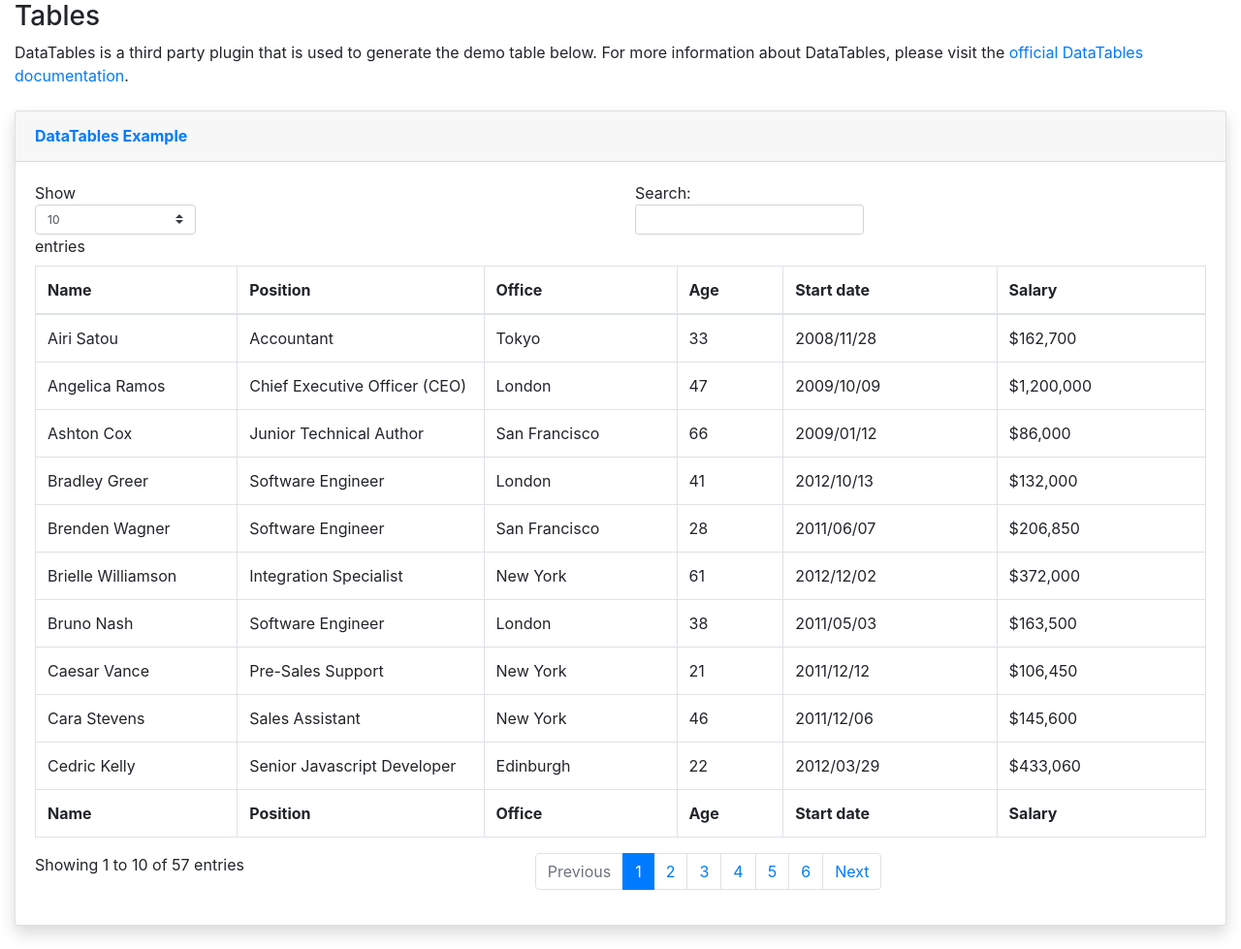
After one commit to Sammuel360/Project-Tcc, a PHP site: page /cidadaofisca/tema/admin/list.php in a window 1280 px wide. The commit adds this page. Shown: the whole page at 97% size. Run offline with PHP 8.4, Linux system fonts and the light colour scheme.

```diff
--- a/tema/admin/includes/menulateral.php
+++ b/tema/admin/includes/menulateral.php
@@ -5,7 +5,7 @@
         </div>
         <h1>Fiscal Cidadão</h1>
         <nav>
-            <a href="http://localhost/cidadaofisca/index.php?c=dashboard&a=index">🏠 Início</a>
+            <a href="http://localhost/cidadaofisca/tema/admin/main.php">🏠 Início</a>
             <a href="http://localhost/cidadaofisca/index.php?c=chamado&a=detalhesChamado">📊 Status</a>
             <a href="http://localhost/cidadaofisca/index.php?c=notificacoes&a=index">🔔 Notificações</a>
             <a href="http://localhost/cidadaofisca/index.php?c=chamado&a=abrirFormulario">📝 Chamados</a>
@@ -22,7 +22,7 @@
         <h3>Fiscal Cidadão</h3>
     </div>
     <ul class="list-unstyled components">
-        <li><a href="http://localhost/cidadaofisca/index.php?c=dashboard&a=index">🏠 Início</a></li>
+        <li><a href="http://localhost/cidadaofisca/tema/admin/main.php">🏠 Início</a></li>
         <li><a href="http://localhost/cidadaofisca/index.php?c=chamado&a=detalhesChamado">📊 Status</a></li>
         <li><a href="http://localhost/cidadaofisca/index.php?c=notificacoes&a=index">🔔 Notificações</a></li>
         <li><a href="http://localhost/cidadaofisca/index.php?c=usuario&a=perfil">👤 Perfil</a></li>
--- /dev/null
+++ b/tema/admin/list.php
@@ -0,0 +1,264 @@
+<!DOCTYPE html>
+<html lang="pt-BR">
+
+<head>
+    <meta charset="UTF-8">
+    <meta name="viewport" content="width=device-width, initial-scale=1.0">
+    <title>Detalhes do Chamado</title>
+    <link rel="stylesheet" href="https://stackpath.bootstrapcdn.com/bootstrap/4.1.3/css/bootstrap.min.css"
+        integrity="sha384-MCw98/SFnGE8fJT3GXwEOngsV7Zt27NXFoaoApmYm81iuXoPkFOJwJ8ERdknLPMO" crossorigin="anonymous">
+</head>
+
+<body>
+    <div class="container-fluid">
+
+        <!-- Page Heading -->
+        <h1 class="h3 mb-2 text-gray-800">Tables</h1>
+        <p class="mb-4">DataTables is a third party plugin that is used to generate the demo table below.
+            For more information about DataTables, please visit the <a target="_blank"
+                href="https://datatables.net">official DataTables documentation</a>.</p>
+
+        <!-- DataTales Example -->
+        <div class="card shadow mb-4">
+            <div class="card-header py-3">
+                <h6 class="m-0 font-weight-bold text-primary">DataTables Example</h6>
+            </div>
+            <div class="card-body">
+                <div class="table-responsive">
+                    <div id="dataTable_wrapper" class="dataTables_wrapper dt-bootstrap4">
+                        <div class="row">
+                            <div class="col-sm-12 col-md-6">
+                                <div class="dataTables_length" id="dataTable_length"><label>Show <select
+                                            name="dataTable_length" aria-controls="dataTable"
+                                            class="custom-select custom-select-sm form-control form-control-sm">
+                                            <option value="10">10</option>
+                                            <option value="25">25</option>
+                                            <option value="50">50</option>
+                                            <option value="100">100</option>
+                                        </select> entries</label></div>
+                            </div>
+                            <div class="col-sm-12 col-md-6">
+                                <div id="dataTable_filter" class="dataTables_filter"><label>Search:<input type="search"
+                                            class="form-control form-control-sm" placeholder=""
+                                            aria-controls="dataTable"></label></div>
+                            </div>
+                        </div>
+                        <div class="row">
+                            <div class="col-sm-12">
+                                <table class="table table-bordered dataTable" id="dataTable" width="100%"
+                                    cellspacing="0" role="grid" aria-describedby="dataTable_info" style="width: 100%;">
+                                    <thead>
+                                        <tr role="row">
+                                            <th class="sorting sorting_asc" tabindex="0" aria-controls="dataTable"
+                                                rowspan="1" colspan="1" aria-sort="ascending"
+                                                aria-label="Name: activate to sort column descending"
+                                                style="width: 86.8125px;">Name</th>
+                                            <th class="sorting" tabindex="0" aria-controls="dataTable" rowspan="1"
+                                                colspan="1" aria-label="Position: activate to sort column ascending"
+                                                style="width: 130.396px;">Position</th>
+                                            <th class="sorting" tabindex="0" aria-controls="dataTable" rowspan="1"
+                                                colspan="1" aria-label="Office: activate to sort column ascending"
+                                                style="width: 66.1667px;">Office</th>
+                                            <th class="sorting" tabindex="0" aria-controls="dataTable" rowspan="1"
+                                                colspan="1" aria-label="Age: activate to sort column ascending"
+                                                style="width: 30.1667px;">Age</th>
+                                            <th class="sorting" tabindex="0" aria-controls="dataTable" rowspan="1"
+                                                colspan="1" aria-label="Start date: activate to sort column ascending"
+                                                style="width: 70.9792px;">Start date</th>
+                                            <th class="sorting" tabindex="0" aria-controls="dataTable" rowspan="1"
+                                                colspan="1" aria-label="Salary: activate to sort column ascending"
+                                                style="width: 66.1458px;">Salary</th>
+                                        </tr>
+                                    </thead>
+                                    <tfoot>
+                                        <tr>
+                                            <th rowspan="1" colspan="1">Name</th>
+                                            <th rowspan="1" colspan="1">Position</th>
+                                            <th rowspan="1" colspan="1">Office</th>
+                                            <th rowspan="1" colspan="1">Age</th>
+                                            <th rowspan="1" colspan="1">Start date</th>
+                                            <th rowspan="1" colspan="1">Salary</th>
+                                        </tr>
+                                    </tfoot>
+                                    <tbody>
+
+
+
+
+
+
+
+
+
+
+
+
+
+
+
+
+
+
+
+
+
+
+
+
+
+
+
+
+
+
+
+
+
+
+
+
+
+
+
+
+
+
+
+
+
+
+
+
+
+
+
+
+
+
+
+
+
+                                        <tr class="odd">
+                                            <td class="sorting_1">Airi Satou</td>
+                                            <td>Accountant</td>
+                                            <td>Tokyo</td>
+                                            <td>33</td>
+                                            <td>2008/11/28</td>
+                                            <td>$162,700</td>
+                                        </tr>
+                                        <tr class="even">
+                                            <td class="sorting_1">Angelica Ramos</td>
+                                            <td>Chief Executive Officer (CEO)</td>
+                                            <td>London</td>
+                                            <td>47</td>
+                                            <td>2009/10/09</td>
+                                            <td>$1,200,000</td>
+                                        </tr>
+                                        <tr class="odd">
+                                            <td class="sorting_1">Ashton Cox</td>
+                                            <td>Junior Technical Author</td>
+                                            <td>San Francisco</td>
+                                            <td>66</td>
+                                            <td>2009/01/12</td>
+                                            <td>$86,000</td>
+                                        </tr>
+                                        <tr class="even">
+                                            <td class="sorting_1">Bradley Greer</td>
+                                            <td>Software Engineer</td>
+                                            <td>London</td>
+                                            <td>41</td>
+                                            <td>2012/10/13</td>
+                                            <td>$132,000</td>
+                                        </tr>
+                                        <tr class="odd">
+                                            <td class="sorting_1">Brenden Wagner</td>
+                                            <td>Software Engineer</td>
+                                            <td>San Francisco</td>
+                                            <td>28</td>
+                                            <td>2011/06/07</td>
+                                            <td>$206,850</td>
+                                        </tr>
+                                        <tr class="even">
+                                            <td class="sorting_1">Brielle Williamson</td>
+                                            <td>Integration Specialist</td>
+                                            <td>New York</td>
+                                            <td>61</td>
+                                            <td>2012/12/02</td>
+                                            <td>$372,000</td>
+                                        </tr>
+                                        <tr class="odd">
+                                            <td class="sorting_1">Bruno Nash</td>
+                                            <td>Software Engineer</td>
+                                            <td>London</td>
+                                            <td>38</td>
+                                            <td>2011/05/03</td>
+                                            <td>$163,500</td>
+                                        </tr>
+                                        <tr class="even">
+                                            <td class="sorting_1">Caesar Vance</td>
+                                            <td>Pre-Sales Support</td>
+                                            <td>New York</td>
+                                            <td>21</td>
+                                            <td>2011/12/12</td>
+                                            <td>$106,450</td>
+                                        </tr>
+                                        <tr class="odd">
+                                            <td class="sorting_1">Cara Stevens</td>
+                                            <td>Sales Assistant</td>
+                                            <td>New York</td>
+                                            <td>46</td>
+                                            <td>2011/12/06</td>
+                                            <td>$145,600</td>
+                                        </tr>
+                                        <tr class="even">
+                                            <td class="sorting_1">Cedric Kelly</td>
+                                            <td>Senior Javascript Developer</td>
+                                            <td>Edinburgh</td>
+                                            <td>22</td>
+                                            <td>2012/03/29</td>
+                                            <td>$433,060</td>
+                                        </tr>
+                                    </tbody>
+                                </table>
+                            </div>
+                        </div>
+                        <div class="row">
+                            <div class="col-sm-12 col-md-5">
+                                <div class="dataTables_info" id="dataTable_info" role="status" aria-live="polite">
+                                    Showing 1 to 10 of 57 entries</div>
+                            </div>
+                            <div class="col-sm-12 col-md-7">
+                                <div class="dataTables_paginate paging_simple_numbers" id="dataTable_paginate">
+                                    <ul class="pagination">
+                                        <li class="paginate_button page-item previous disabled" id="dataTable_previous">
+                                            <a href="#" aria-controls="dataTable" data-dt-idx="0" tabindex="0"
+                                                class="page-link">Previous</a></li>
+                                        <li class="paginate_button page-item active"><a href="#"
+                                                aria-controls="dataTable" data-dt-idx="1" tabindex="0"
+                                                class="page-link">1</a></li>
+                                        <li class="paginate_button page-item "><a href="#" aria-controls="dataTable"
+                                                data-dt-idx="2" tabindex="0" class="page-link">2</a></li>
+                                        <li class="paginate_button page-item "><a href="#" aria-controls="dataTable"
+                                                data-dt-idx="3" tabindex="0" class="page-link">3</a></li>
+                                        <li class="paginate_button page-item "><a href="#" aria-controls="dataTable"
+                                                data-dt-idx="4" tabindex="0" class="page-link">4</a></li>
+                                        <li class="paginate_button page-item "><a href="#" aria-controls="dataTable"
+                                                data-dt-idx="5" tabindex="0" class="page-link">5</a></li>
+                                        <li class="paginate_button page-item "><a href="#" aria-controls="dataTable"
+                                                data-dt-idx="6" tabindex="0" class="page-link">6</a></li>
+                                        <li class="paginate_button page-item next" id="dataTable_next"><a href="#"
+                                                aria-controls="dataTable" data-dt-idx="7" tabindex="0"
+                                                class="page-link">Next</a></li>
+                                    </ul>
+                                </div>
+                            </div>
+                        </div>
+                    </div>
+                </div>
+            </div>
+        </div>
+
+    </div>
+</body>
+
+</html>
```
Also changed, not shown: Source/Controllers/ChamadoController.php (+21 -21 lines), Source/Models/ChamadoModel.php (+45 -13 lines), tema/admin/Chamados.php (+8 -20 lines), tema/admin/includes/menulateral.css (+0 -36 lines).
